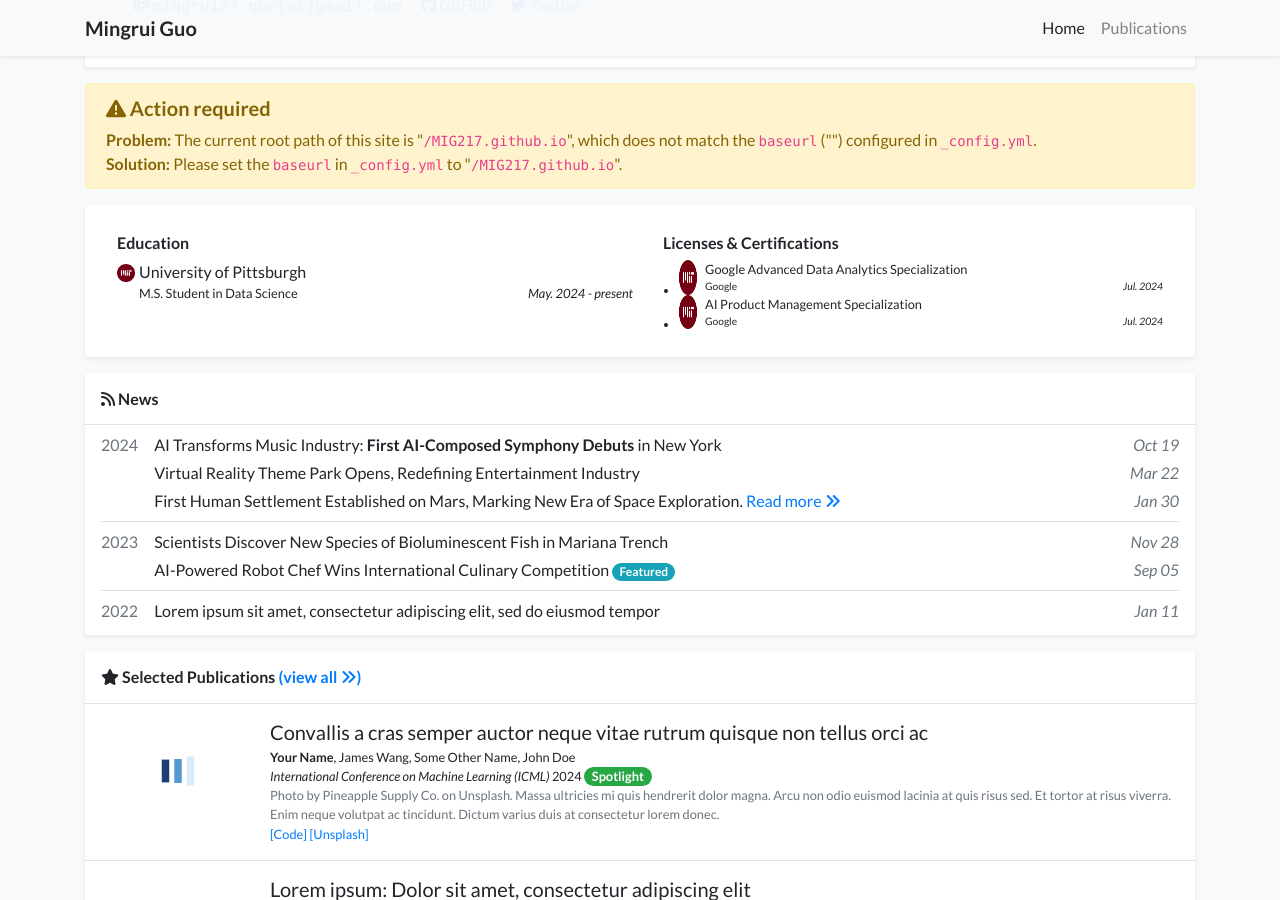
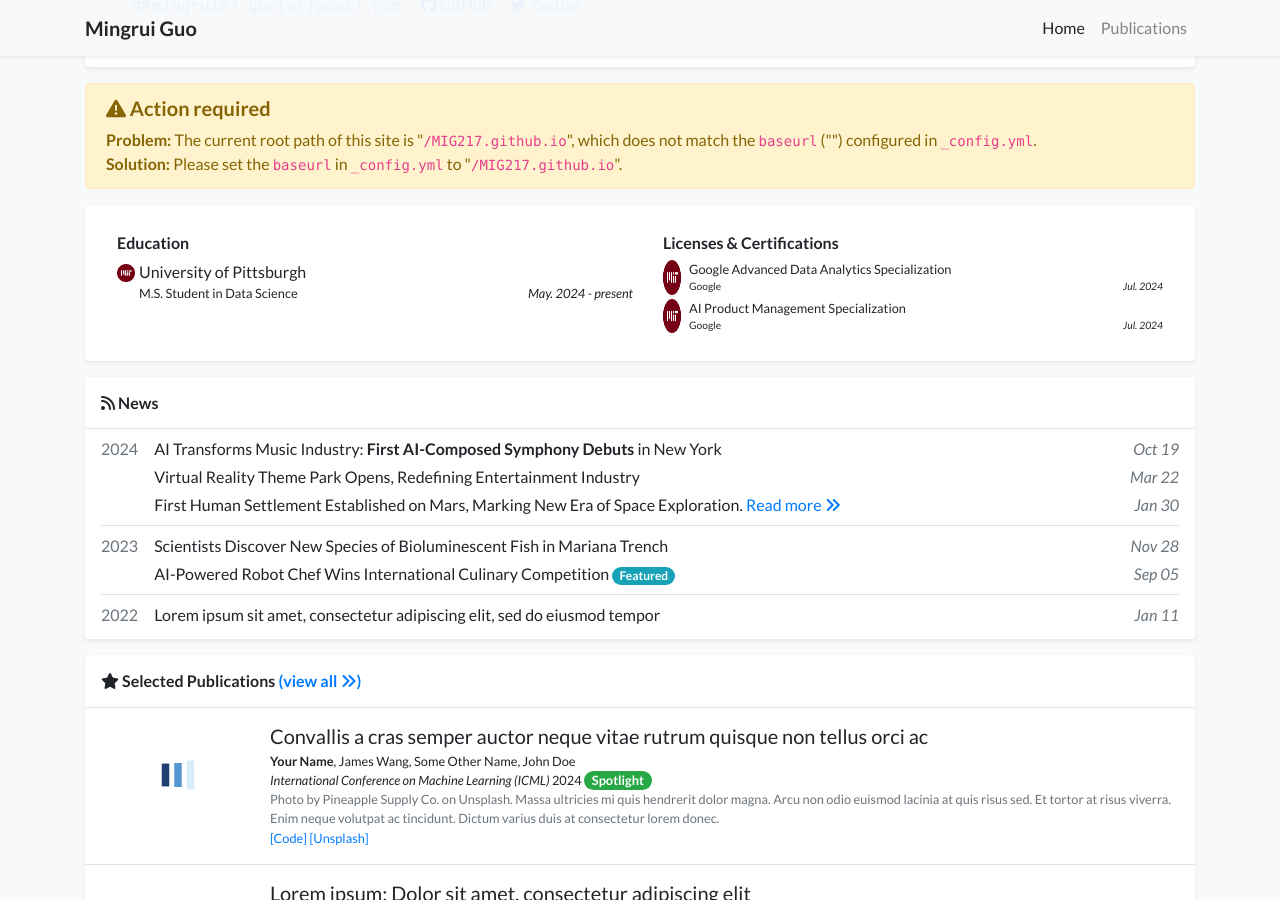
Before and after one commit to MIG217/MIG217.github.io, a Jekyll site: the page built from index.html, in a window 1280 px wide and 900 px high, scrolled down 464 px. Built offline with Jekyll 4.4.1, drawn with Linux system fonts in a browser that asks for light colours; a style sheet for code colours, icons or effects is not loaded.

Commit message:
Update experience_card.html

```diff
--- a/_includes/widgets/experience_card.html
+++ b/_includes/widgets/experience_card.html
@@ -56,17 +56,16 @@
                     <div class="col-md-6">
                         <div class="mx-2 my-1">
                             <h6>Licenses & Certifications</h6>
-                            <ul class="list small pl-3 mb-1">
-                                {% for item in site.data.profile.licenses_and_certifications %}
-                                <li>
-                                    <div class="d-flex">
+                            <ul class="list-unstyled small mb-1"> <!-- Ensure list-unstyled is applied -->
+                                {% assign licenses = site.data.profile.licenses_and_certifications | slice: 0, 2 %} <!-- Display only the first two -->
+                                {% for item in licenses %}
+                                <li class="d-flex mb-1">
                                     <img src="{{ item.logo | relative_url }}" alt="{{ item.name }}" style="width: 18px;" class="mr-2">
                                     <div class="flex-grow-1">
                                         <div>{{ item.name }}</div>
                                         <div class="small d-flex">
                                             <div>{{ item.issuing_organization }}</div>
                                             <div class="ml-auto mt-auto no-break"><em>{{ item.date }}</em></div>
-                                            </div>
                                         </div>
                                     </div>
                                 </li>
```
Lines whose indentation alone changed are shown as unchanged.
